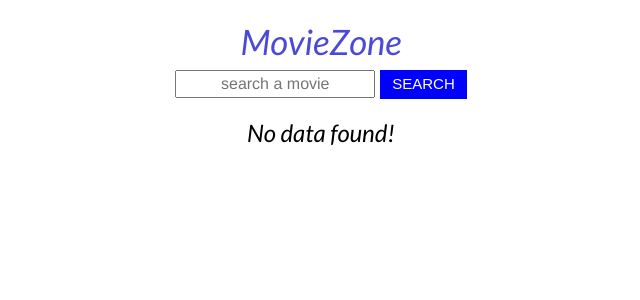
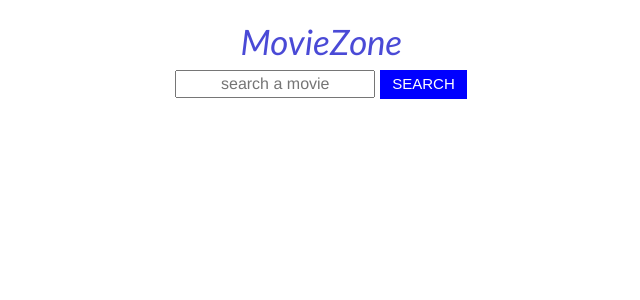
Before and after one commit to bhavnisharora/moviesapp, a React (Create React App) app: page / in a window 1280 px wide. Shown: the top 300 px of the page, without its empty margins (319-959 px from the left). Built offline with nearby package versions, Linux system fonts and the light colour scheme.

Commit message:
added some features

```diff
--- a/src/practise/Movie.js
+++ b/src/practise/Movie.js
@@ -3,7 +3,7 @@ import "./Movie.css";
 import axios from "axios";
 const Movie = () => {
     const [text, settext] = useState(true);
-    const [movie, setmovie] = useState();
+    const [movie, setmovie] = useState([]);
     //   const [status, setStatus] = useState("");
 
     const getdata = (e) => {
```
